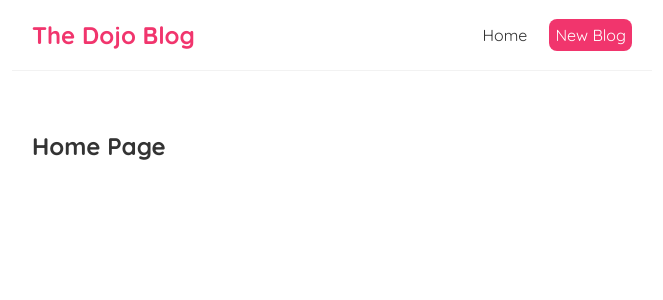
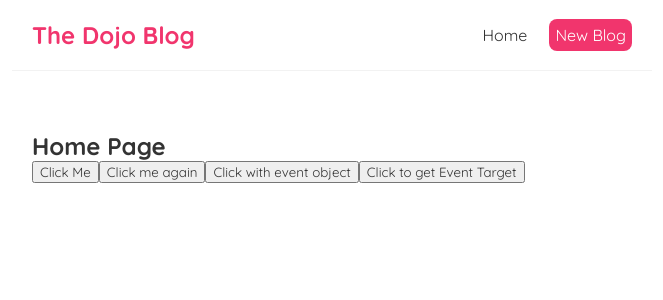
Before and after one commit to Dina2703/Ninja-project, a React (Create React App) app: page / in a window 1280 px wide. Shown: the top 300 px of the page, without its empty margins (308-971 px from the left). Built offline with nearby package versions, Linux system fonts and the light colour scheme.

Commit message:
Click Events in React

```diff
--- a/src/components/Home.jsx
+++ b/src/components/Home.jsx
@@ -1,9 +1,42 @@
 function Home() {
+  const handleClick = () => {
+    console.log("it's clicked");
+  };
+
+  const handleClickAgain = (name) => {
+    console.log(`clicked with ${name}`);
+  };
+
+  const handleClickEvent = (e) => {
+    console.log("clicked", e);
+  };
+
+  const handleClickEventTarget=(text, e) => {
+    console.log(text, e.target);
+  }
   return (
     <div className="home">
       <h2>Home Page</h2>
+      {/*handleClick with () gets fired immediately, before the Click occurs, we don't neet to add() */}
+      <button onClick={handleClick}>Click Me</button>
+
+      <button
+        /* the below function is not gonna fire before the event occurs, because it's wrapped with an anonymous function which isn't firing to begin with. Now when we click on this button it fires  anonymous function  and then invokes the other one(inside the curly braces), which passe s in the name
+        onClick={() => {
+          handleClickAgain("Dina");
+        }}*/
+        //or we can remove curly braces, and make it one line
+        onClick={() => handleClickAgain("Dina")}
+      >
+        Click me again
+      </button>
+      {/* EVENT object or EVENT parameter that we automatically get access to inside these functions when an event occurs. handleClickEvent function(which is the referenced function) automatically gains as the first parameter the EVENT OBJECT, and we can do something with that event object. onClick={() => handleClickAgain("Dina")} in this example  handleClickAgain is not being referenced as the function, the anonymous function(() =>) gets access to the EVENT OBJECT, then if we want to use this event object, we can just pass it as an argument, like: onClick={(e) => handleClickAgain("Dina", e)}, then we can use it inside handleClickAgain, like:
+      const handleClickAgain = (name, e) => {
+      console.log(`clicked with ${name}, e `);
+        };*/}
+      <button onClick={handleClickEvent}>Click with event object</button>
+      <button onClick={(e) => handleClickEventTarget('clcked', e)}>Click to get Event Target</button>
     </div>
-  )
+  );
 }
-
-export default Home
+export default Home;
```
